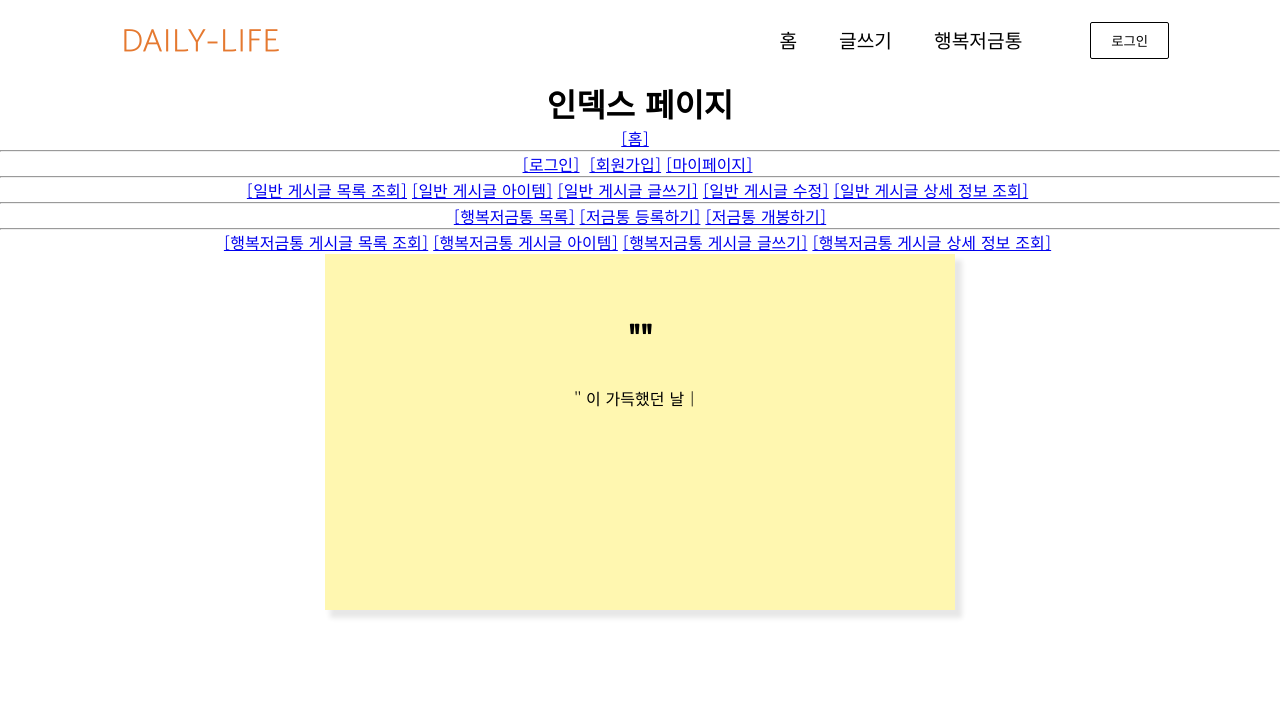
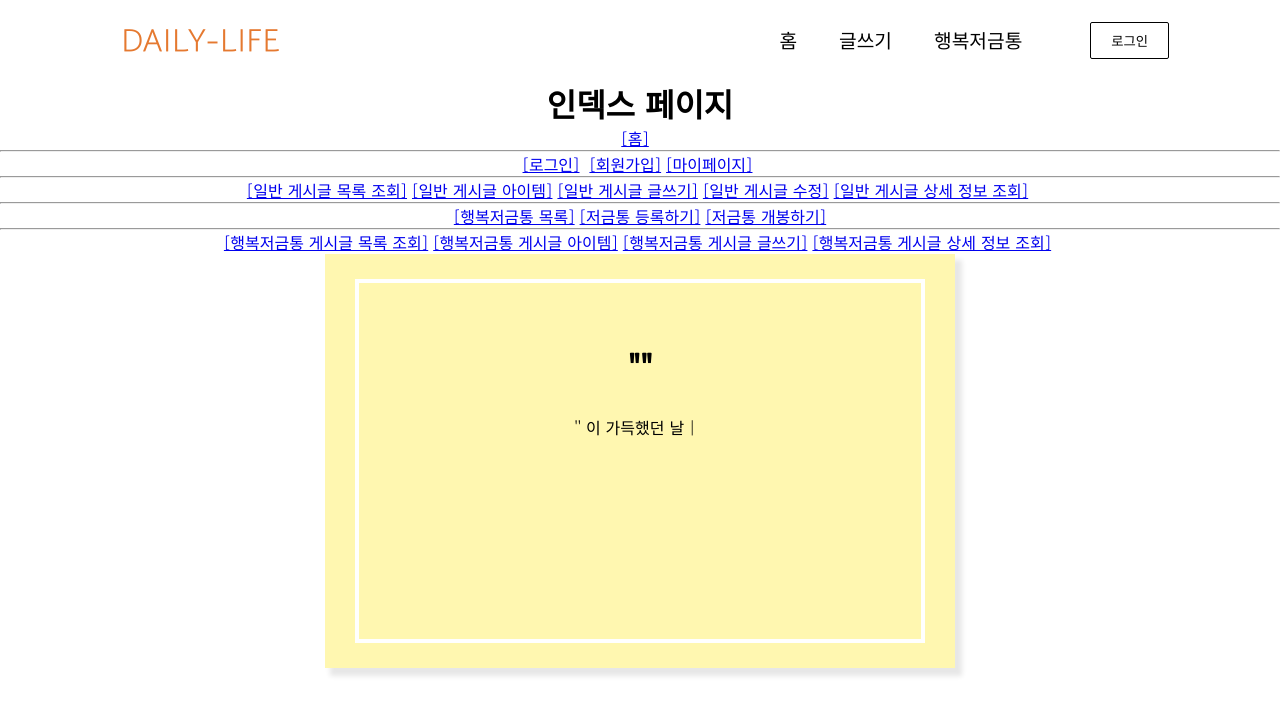
Before and after one commit to roditee/daily-life, a React (Create React App) app: page /HBBoardDetail/1 in a window 1280 px wide. Shown: the top 714 px of the page. Built offline with nearby package versions, Linux system fonts and the light colour scheme; no server answers; a web font is replaced by a local one.

Commit message:
HBBoard css 수정

```diff
--- a/src/components/HBBoardDetail.css
+++ b/src/components/HBBoardDetail.css
@@ -4,6 +4,13 @@
   margin: 0 auto;
   width: 630px;
   box-shadow: 6px 7px 5px 1px #e7e7e7;
+  padding: 25px 0;
+}
+
+.hbBDetailLine {
+  border: solid 4px white;
+  width: 570px;
+  margin: 0 auto;
 }
 
 .hbBTitle > h1 {
--- a/src/components/HBBoardDetail.js
+++ b/src/components/HBBoardDetail.js
@@ -93,6 +93,7 @@ const HBBoardDetail = () => {
 
     return (
             <div className='hbBDetailBox' style={bgColor}>
+                <div className='hbBDetailLine'>
                     <div className='hbBTitle'>
                         <h1>"{hb_board.hb_bTitle}"</h1>
                     </div>
@@ -106,6 +107,7 @@ const HBBoardDetail = () => {
                         {hb_board.hbName}
                     </div>
                 </div>
+            </div>
     );
 };
 
```
Lines whose indentation alone changed are shown as unchanged.
